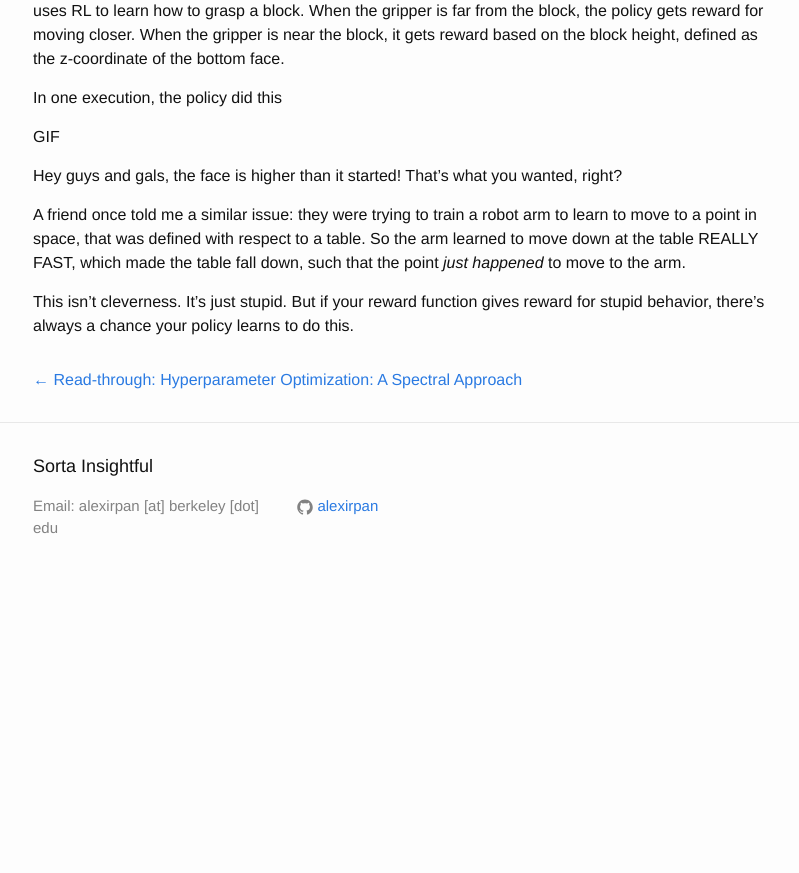
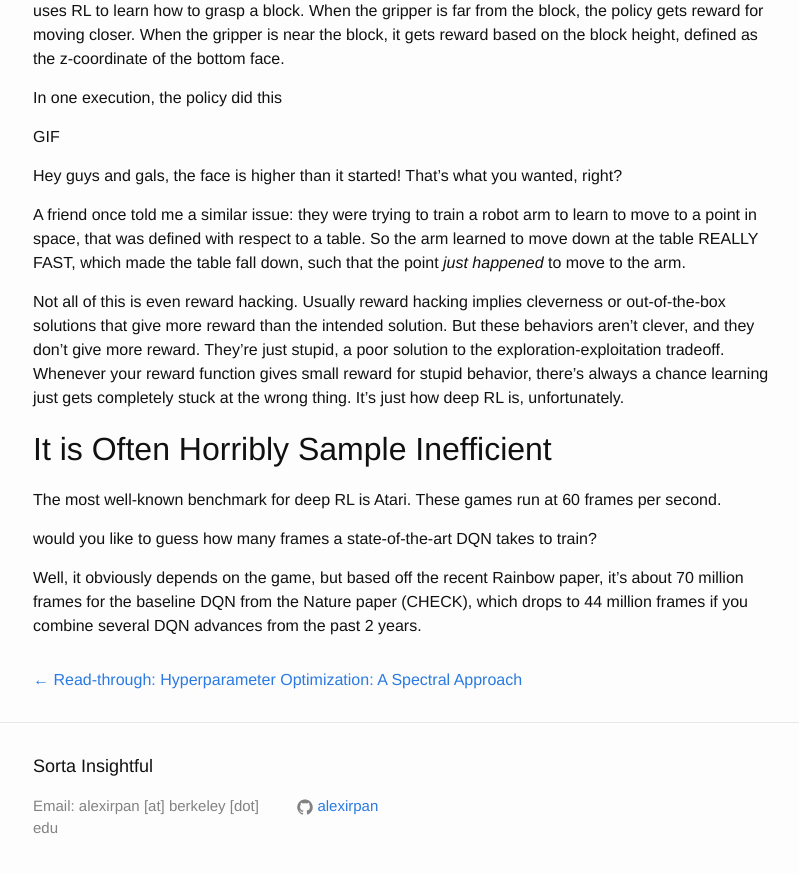
Before and after one commit to alexirpan/alexirpan.github.io, a Jekyll site: the page built from _posts/2017-08-05-rl-hard.markdown, in a window 1280 px wide and 900 px high, scrolled down 3011 px. Shown: the top 873 px of the window, without its empty margins (237-1036 px from the left). Built offline with Jekyll 4.4.1, drawn with Linux system fonts in a browser that asks for light colours; nearby versions of some CDN libraries; before the commit the page ends 3611 px from its top, so only the background shows below that.

Commit message:
One day I will actually finish this post

```diff
--- a/_posts/2017-08-05-rl-hard.markdown
+++ b/_posts/2017-08-05-rl-hard.markdown
@@ -171,6 +171,24 @@
 So the arm learned to move down at the table REALLY FAST, which made the table
 fall down, such that the point *just happened* to move to the arm.
 
-This isn't cleverness. It's just stupid. But if your reward function
-gives reward for stupid behavior, there's always a chance your policy learns
-to do this.
+Not all of this is even reward hacking. Usually reward hacking implies cleverness
+or out-of-the-box solutions that give more reward than the intended solution.
+But these behaviors aren't clever, and they don't give more reward. They're
+just stupid, a poor solution to the exploration-exploitation tradeoff. Whenever
+your reward function gives small reward for stupid behavior, there's always a
+chance learning just gets completely stuck at the wrong thing. It's just
+how deep RL is, unfortunately.
+
+
+It is Often Horribly Sample Inefficient
+-------------------------------------------------------------------------------
+
+The most well-known benchmark for deep RL is Atari. These games run at 60 frames
+per second.
+
+would you like to guess how many frames a state-of-the-art DQN takes to train?
+
+Well, it obviously depends on the game, but based off the recent Rainbow paper,
+it's about 70 million frames for the baseline DQN from the Nature paper (CHECK),
+which drops to 44 million frames if you combine several DQN advances from the
+past 2 years.
```
